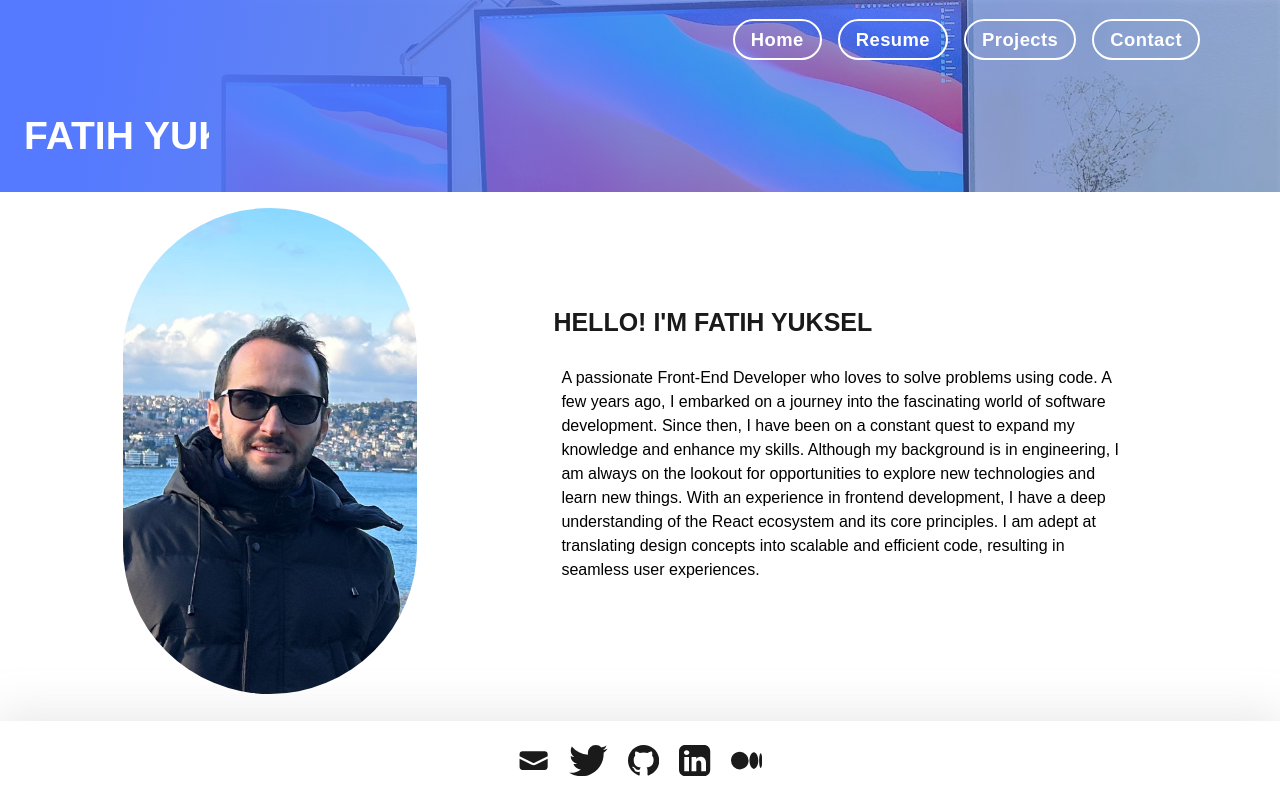
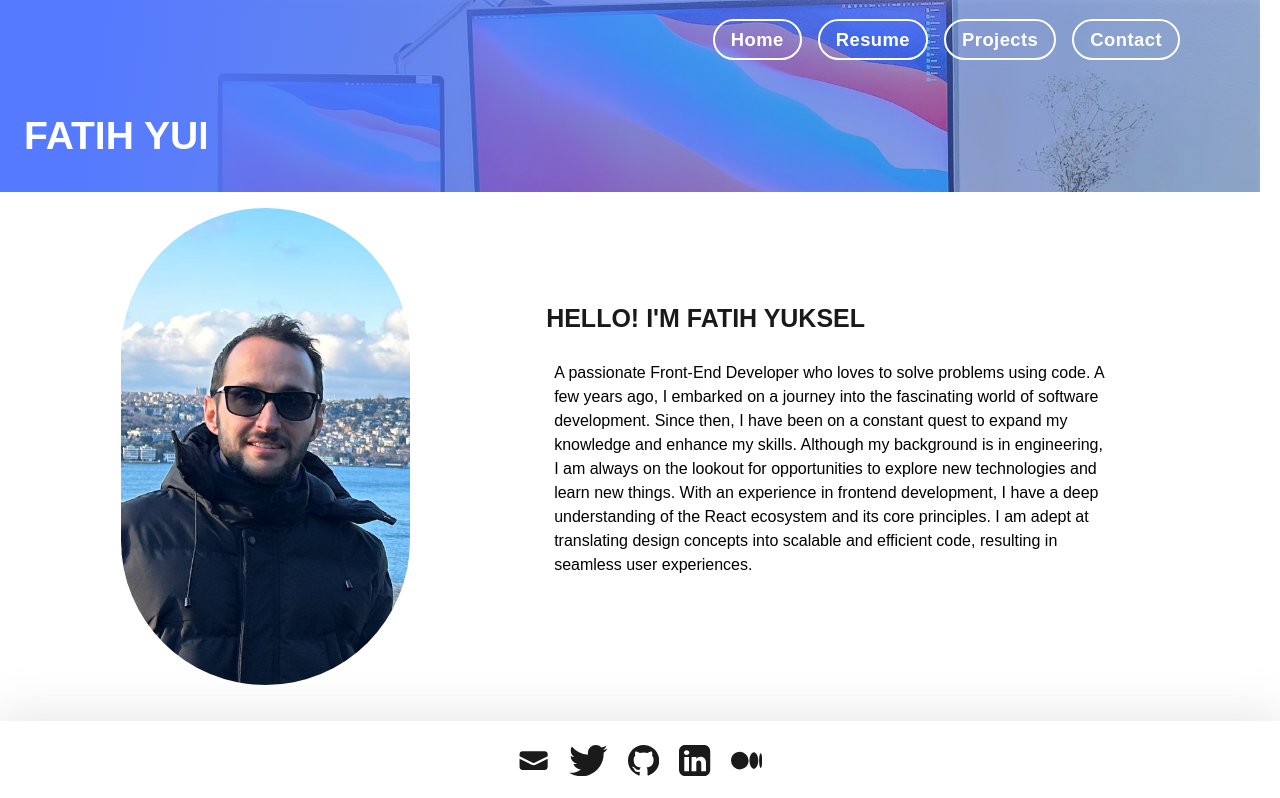
Before and after one commit to fatihyuksel3109/my-portfolio, a Next.js app: page / in a window 1280 px wide. Shown: the top 798 px of the page. Built offline with nearby package versions, Linux system fonts and the light colour scheme.

Commit message:
Update globals.css

```diff
--- a/app/globals.css
+++ b/app/globals.css
@@ -1,6 +1,10 @@
 @tailwind base;
 @tailwind components;
 @tailwind utilities;
+
+body {
+  max-width: 1260px;
+}
 
 @layer base {
   h1,
```
